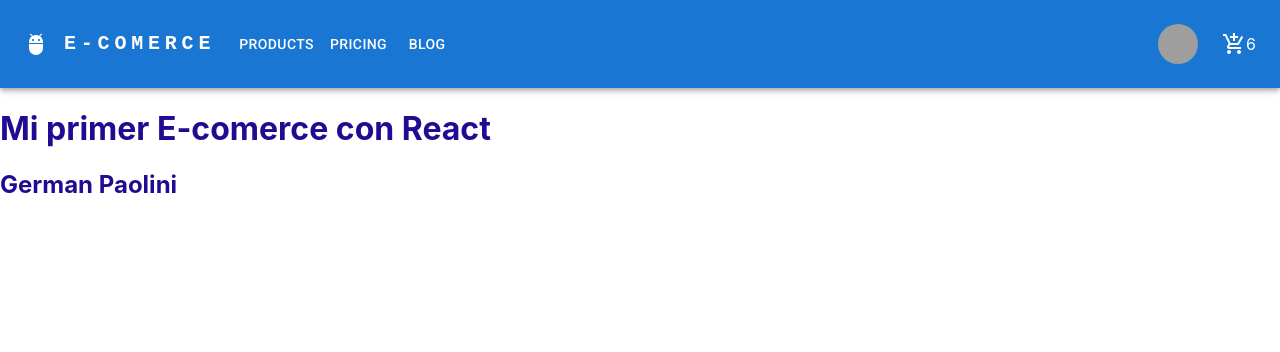
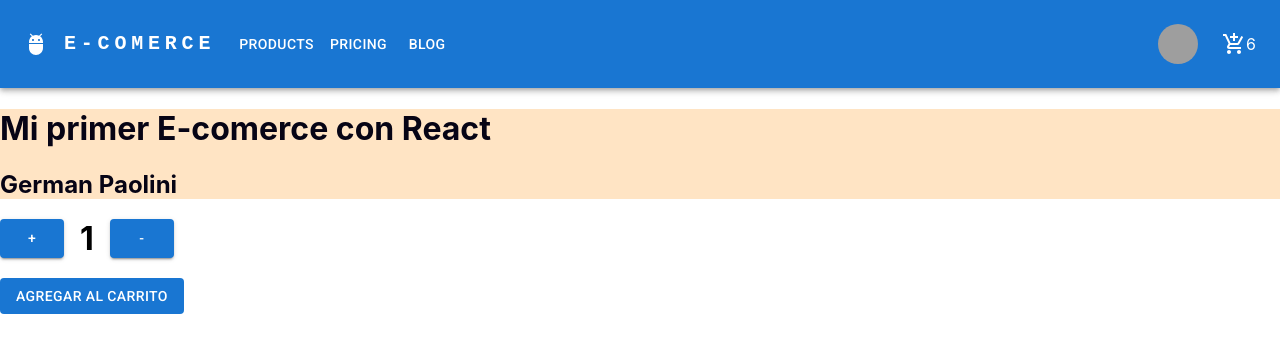
Before and after one commit to PaoliniLaumann/e-comerce-react, a React (Create React App) app: page / in a window 1280 px wide. Shown: the top 352 px of the page. Built offline with nearby package versions, Linux system fonts and the light colour scheme; grey boxes are pictures that could not be loaded.

Commit message:
Se agrega ItemCount para agregar productos al carrito

```diff
--- a/src/App.css
+++ b/src/App.css
@@ -3,5 +3,11 @@
 }
 
 .estilo {
-  color: rgb(35, 10, 147);
+  color: rgb(7, 4, 21);
+  background-color: bisque;
+
 }
+
+.margen {
+  margin-left: 5rem;
+}
--- a/src/App.js
+++ b/src/App.js
@@ -1,17 +1,27 @@
 import React from "react";
 import "./App.css";
 import ItemListConteiner from "./components/ItemListConteiner";
+import ItemCount from "./components/ItemCount";
+import Promesas from "./test/Promesas";
 
 import NavBar from "./components/NavBar";
 
 function App() {
   const mensaje = "Mi primer E-comerce con React";
   const mensaje2 = "German Paolini";
+  const stock = 6
+  const initial = 1
+  const onAdd = (contador) => {
+    alert (JSON.stringify(contador));
+
+  }
 
   return (
     <>
       <NavBar />
       <ItemListConteiner mensaje={mensaje} mensaje2={mensaje2} />
+      <ItemCount stock={stock} initial={initial} onAdd={onAdd}/>
+
     </>
   );
 }
--- /dev/null
+++ b/src/components/ItemCount.jsx
@@ -0,0 +1,47 @@
+import React, { useState } from "react";
+import Stack from "@mui/material/Stack";
+import Button from "@mui/material/Button";
+
+const ItemCount = (props) => {
+  const { stock, initial, onAdd } = props;
+
+
+  const [contador, setContador] = useState(initial);
+
+  return (
+    <div>
+      <Stack spacing={2} direction="row">
+        <Button
+          variant="contained"
+          onClick={() => {
+            if (contador < stock){
+              setContador(contador + 1);
+            }
+          }}
+        >
+          +
+        </Button>
+        <h1>{contador}</h1>
+        <Button
+          variant="contained"
+          onClick={() => {
+            if (contador > initial) {
+              setContador(contador - 1);
+            }
+          }}
+        >
+          -
+        </Button>
+      </Stack>
+      <br />
+      <Button variant="contained" disableElevation onClick={() => {
+            onAdd(contador);
+            setContador(initial);
+          }} >
+        Agregar al Carrito
+      </Button>
+    </div>
+  );
+};
+
+export default ItemCount;
--- a/src/components/NavBar.jsx
+++ b/src/components/NavBar.jsx
@@ -13,6 +13,7 @@ import Tooltip from "@mui/material/Tooltip";
 import MenuItem from "@mui/material/MenuItem";
 import AdbIcon from "@mui/icons-material/Adb";
 import CartWidget from "./CartWidget";
+
 
 const pages = ["Products", "Pricing", "Blog"];
 const settings = ["Profile", "Account", "Dashboard", "Logout"];
--- /dev/null
+++ b/src/test/Promesas.jsx
@@ -0,0 +1,50 @@
+import React from 'react'
+
+const Promesas = () => {
+    let x = 0
+    console.log(x)
+
+    let pagara =new Promise((resolve, reject) => {
+        setTimeout(() => {
+           resolve(`50`);
+           /*  reject(`No pago`); */
+        }, 1000);
+
+    })
+
+    pagara.then((res) => {
+        if (res === 50) {
+            console.log(`pago justo`);
+        } else if (res < 50) {
+            console.log(`pago menos`);
+        } else {
+            console.log(`pago mas`);
+        }
+
+
+    });
+
+    pagara.catch((err) => {
+        console.log(err);
+        if (err == "no pago") {
+            //hacer algo
+        } else {
+            //volver intentar cobrar
+        }
+    });
+
+
+
+
+
+
+
+  return (
+    <div>
+     promesas
+
+    </div>
+  )
+}
+
+export default Promesas
```
